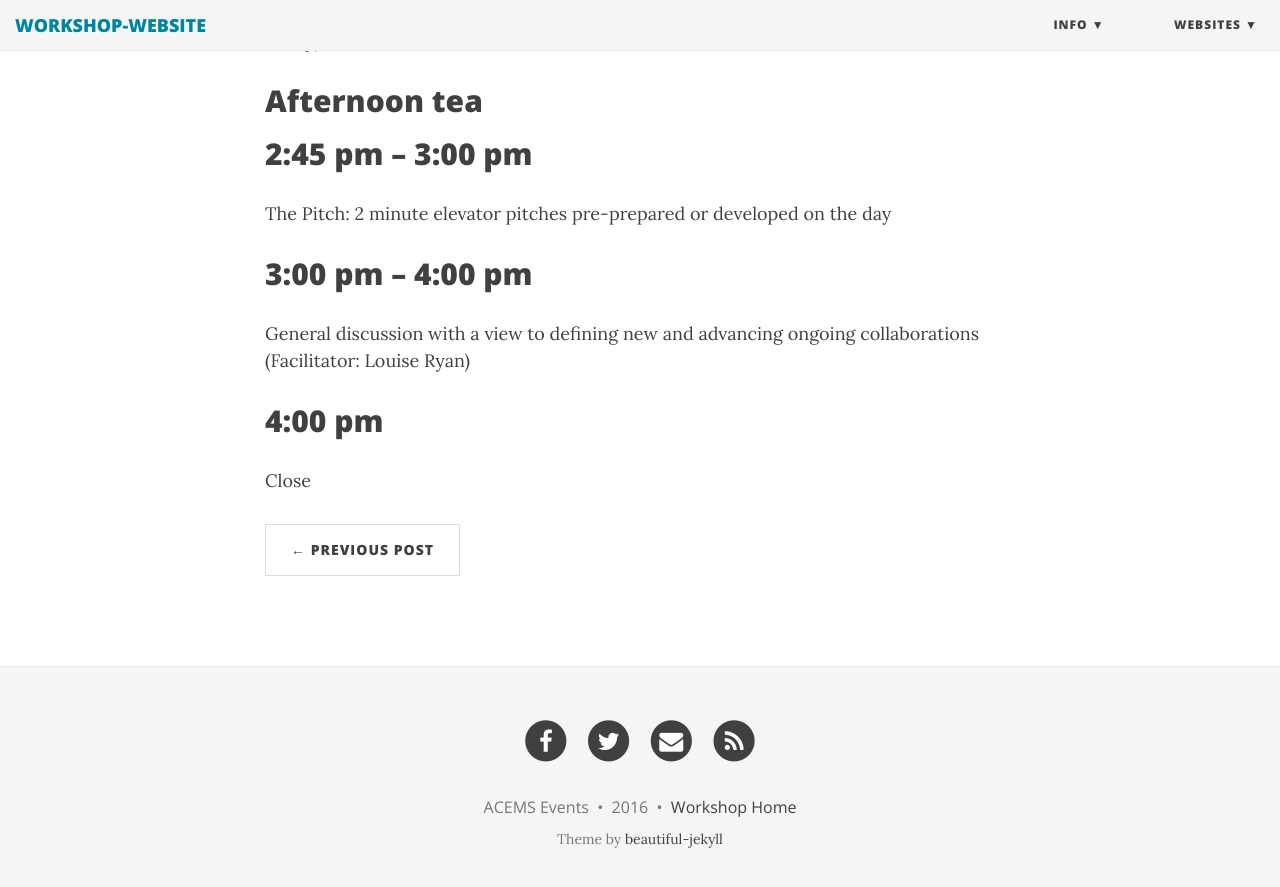
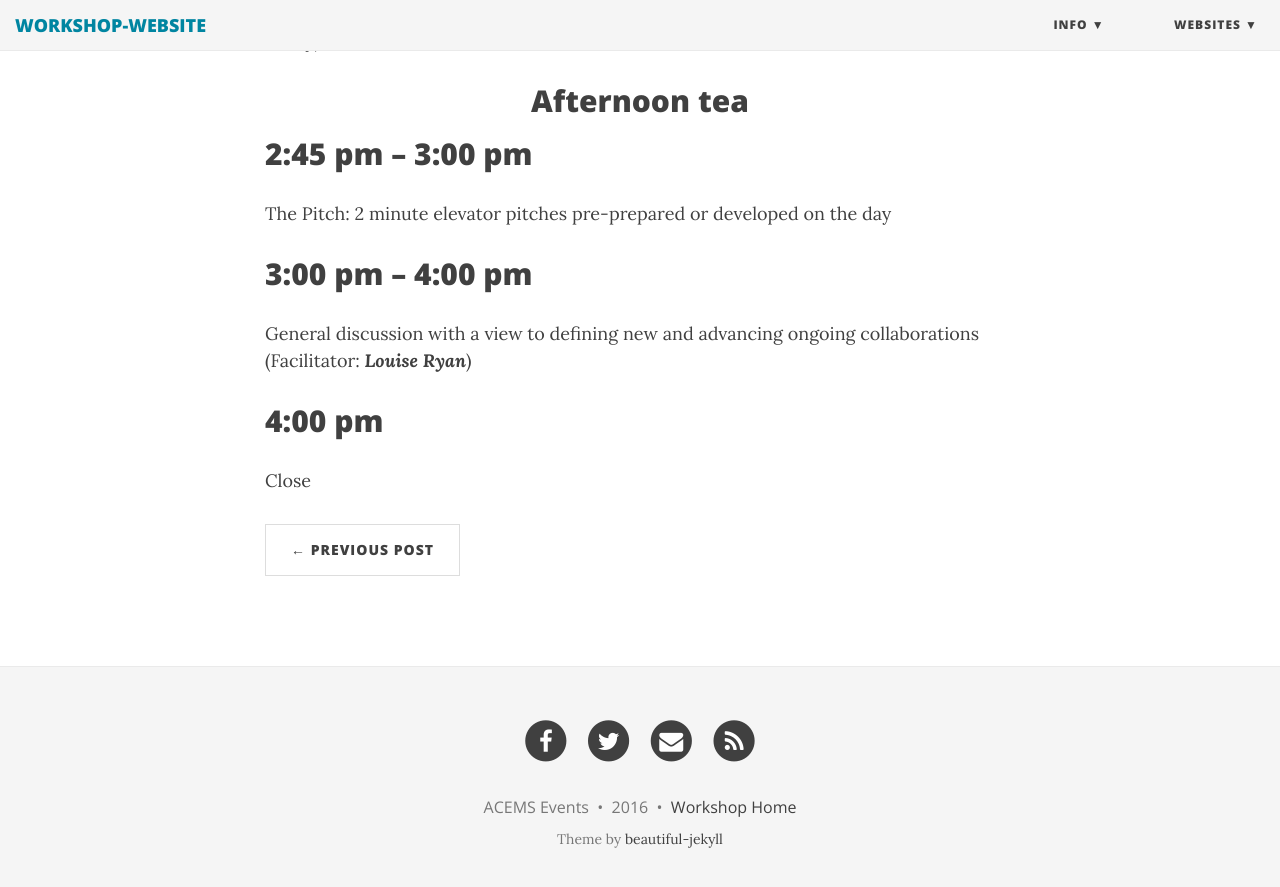
Before and after one commit to stephentwright/acems-bloodservice-workshop, a Jekyll site: the page built from _posts/2016-08-18-the-program.md, in a window 1280 px wide and 900 px high, scrolled down 1650 px. Shown: the top 887 px of the window. Built offline with Jekyll 4.4.1, drawn with Linux system fonts in a browser that asks for light colours; nearby versions of some CDN libraries; comment, search, counter and statistics services are not loaded.

```diff
--- a/_posts/2016-08-18-the-program.md
+++ b/_posts/2016-08-18-the-program.md
@@ -32,7 +32,7 @@ ACEMS Projects and Case-Studies
 + Recommendation Engines / Analytics (_**Amy Cook**_)
 + Mathematical Modelling (TBC)
 
-## Lunch
+## <CENTER> Lunch </CENTER>
 
 ## 1:00 pm – 1:30 pm
 _Invited Talk_: Blood forecasting: determining supply and demand for the Australian Red Cross Blood Service (_**Mark Lake**_)
@@ -43,13 +43,13 @@ _Invited Talk_: Insights from analysis of networked data (_**Matthew Roughan - T
 ## 2:00 pm – 2:30 pm
 _Invited Talk_: Monitoring emerging diseases: hepatitis E, babesia, and q-fever (_**Helen Faddy**_)
 
-## Afternoon tea
+## <CENTER> Afternoon tea </CENTER>
 
 ## 2:45 pm – 3:00 pm
 The Pitch: 2 minute elevator pitches pre-prepared or developed on the day
 
 ## 3:00 pm – 4:00 pm
-General discussion with a view to defining new and advancing ongoing collaborations (Facilitator: Louise Ryan)
+General discussion with a view to defining new and advancing ongoing collaborations (Facilitator: _**Louise Ryan**_)
 
 ## 4:00 pm
 Close
```
